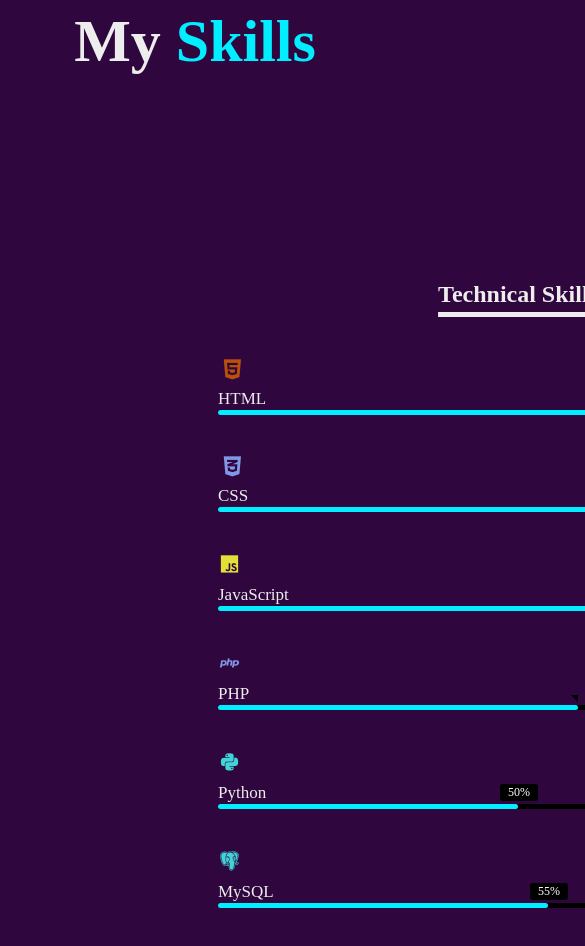
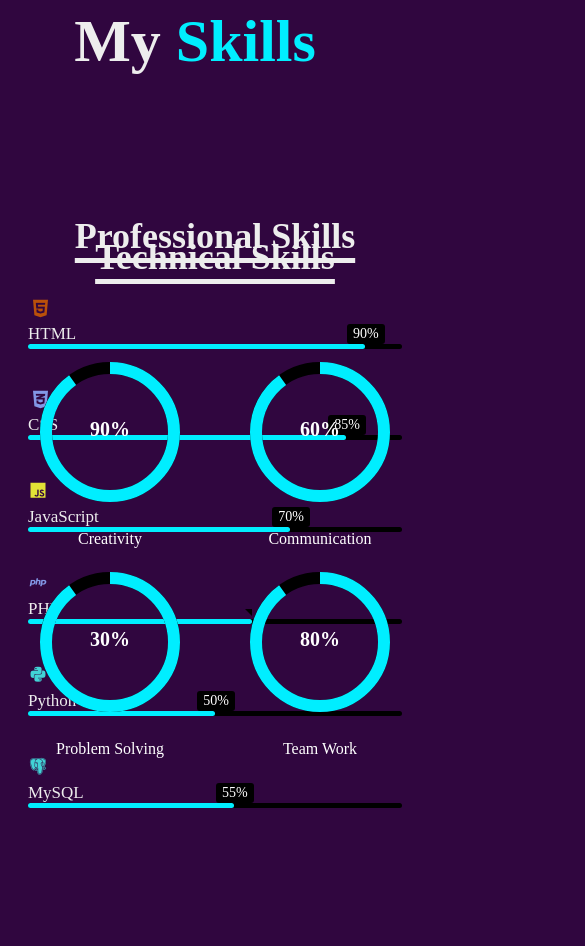
Before and after one commit to Nilufa87/My-Personal-Portfolio-Website, a plain HTML site: page index.html in a window 390 px wide. Shown: the part 5600-6546 px from the top of the page, 585 px wide, since content can reach past the window. Drawn offline with nearby package versions, Linux system fonts and the light colour scheme.

Commit message:
third commit

```diff
--- a/style.css
+++ b/style.css
@@ -1808,4 +1808,23 @@ margin-left: 120px;
     height: 300px;
   }
 }
->>>>>>> 27a99f0 (Second commit)
+@media(max-width:1024px){
+  .container-1, .container-2{
+    width: 100%;
+    height: auto;
+    padding:50px 20px;
+    margin-left: 0;
+  }
+  .heading1, .heading2{
+    margin-top: 0;
+    margin-bottom: 20px;
+    font-size: 36px;
+  }
+  .bar{
+    font-size: 20px;
+  }
+  .progress-line span::after{
+    font-size: 14px;
+    padding: 2px 6px;
+  }
+}
```
